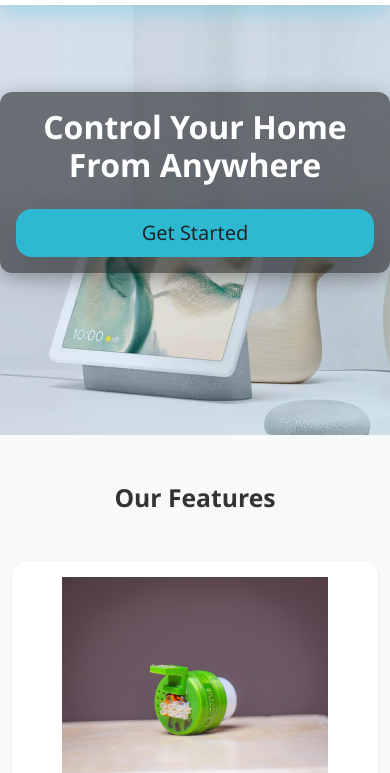
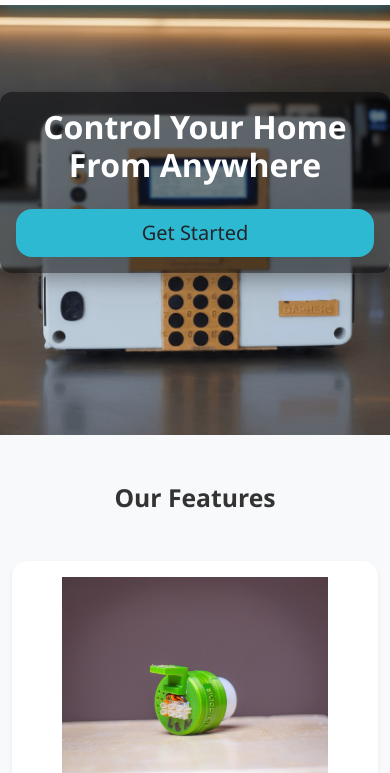
Before and after one commit to Mr-AKA/SiliconTechnologies, a plain HTML site: page index.html in a window 390 px wide. Shown: the part 71-844 px from the top of the page. Drawn offline with nearby package versions, Linux system fonts and the light colour scheme.

Commit message:
Update index.html

```diff
--- a/index.html
+++ b/index.html
@@ -71,7 +71,7 @@
                 font-size: 1rem;
             }
             .hero-section {
-            background-image: url(/images/Gemini_Generated_Image_6ejo9c6ejo9c6ejo_(2).png);
+            background-image: url(/images/Gemini_Generated_Image_6ejo9c6ejo9c6ejo\ \(2\).png);
             background-size:cover;
             background-repeat: no-repeat;
             background-position: center;
```
